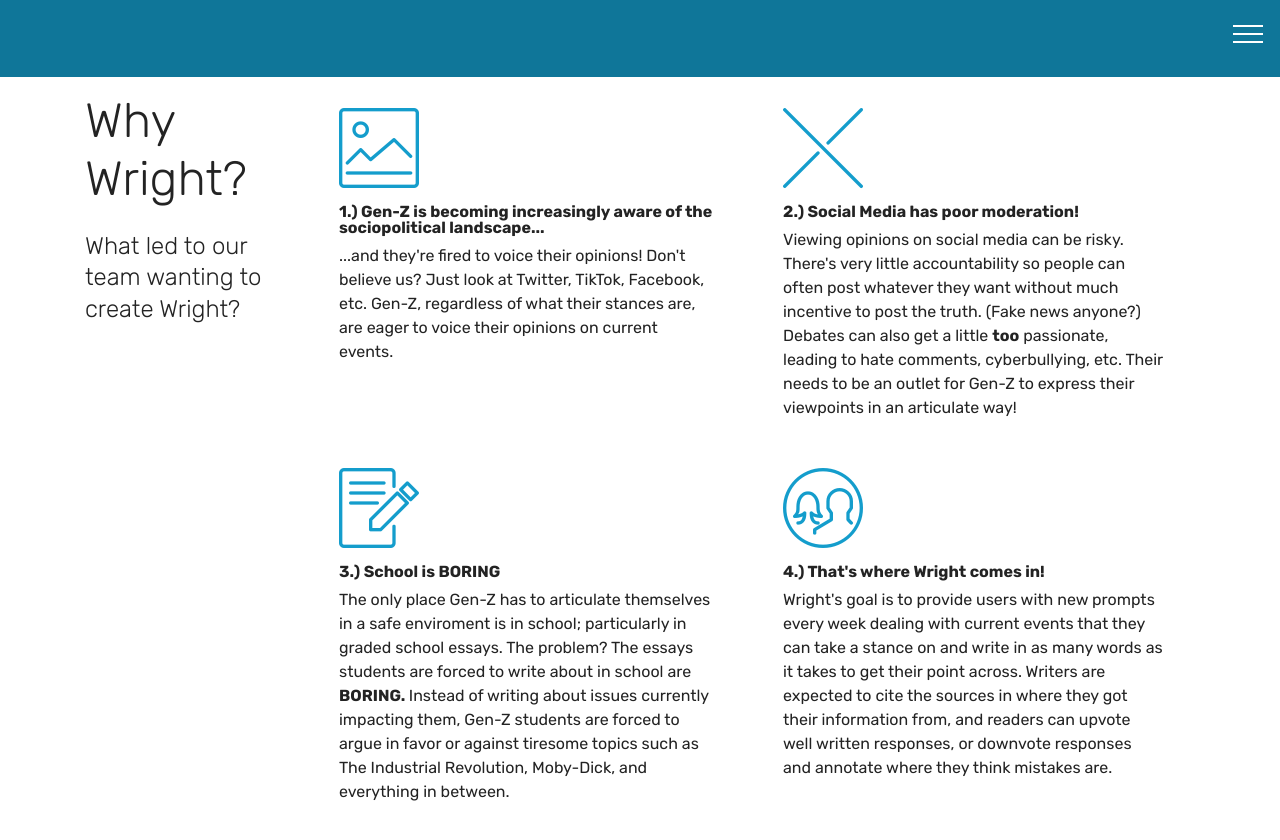
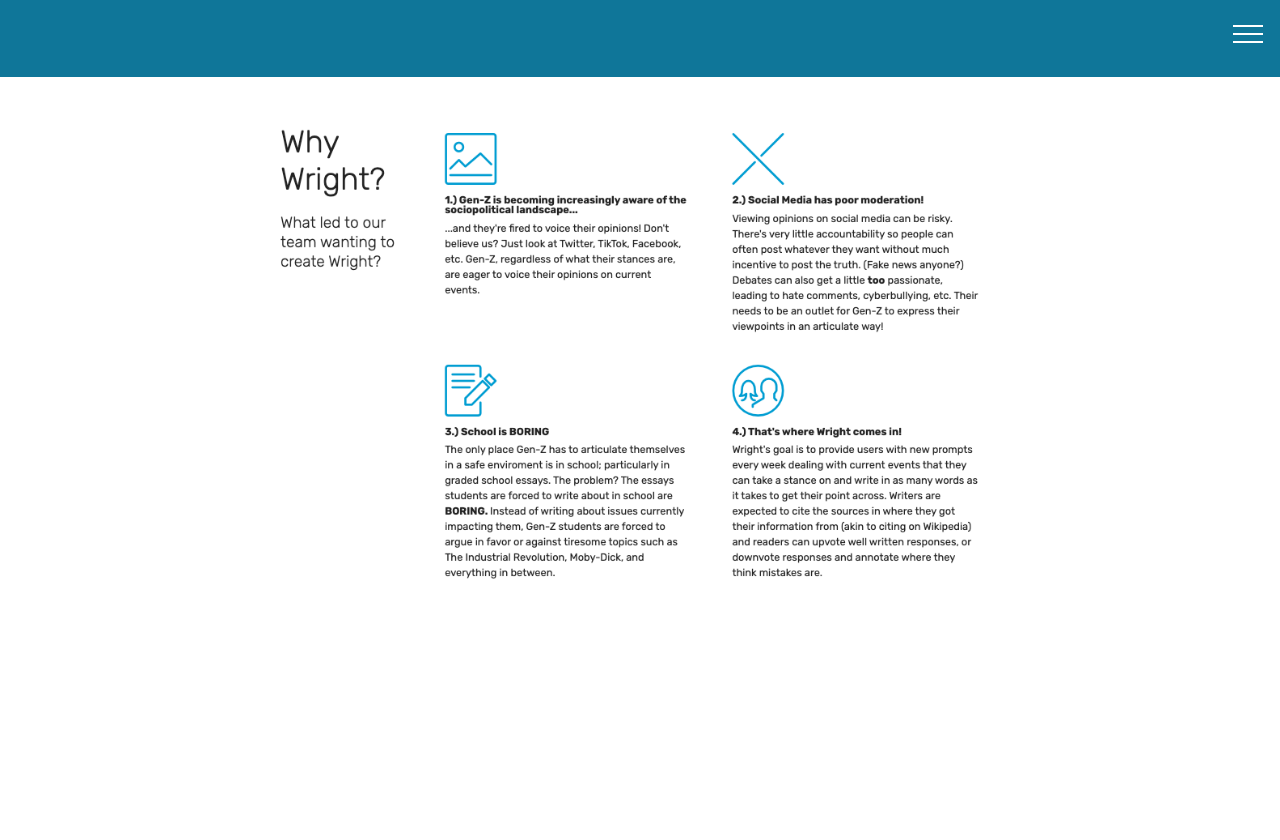
Before and after one commit to whatswright/whatswright.github.io, a plain HTML site: page page6.html in a window 1280 px wide. After the commit the page ends 800 px from the top, so only its background shows below. Drawn offline with Linux system fonts and the light colour scheme; files whose address does not match are found by name.

Commit message:
create github pages

```diff
--- a/assets/mobirise/css/mbr-additional.css
+++ b/assets/mobirise/css/mbr-additional.css
@@ -3552,62 +3552,24 @@ section.lazy-placeholder:after {
 .cid-saAIrQCaVK .dropdown-item:hover {
   color: #767676 !important;
 }
-.cid-saCFvHko7U {
-  padding-top: 60px;
-  padding-bottom: 120px;
-  background-color: #ffffff;
-}
-.cid-saCFvHko7U .mbr-section-subtitle {
-  color: #232323;
-  font-weight: 300;
-}
-.cid-saCFvHko7U .mbr-content-text {
-  color: #232323;
-}
-.cid-saCFvHko7U .card {
-  word-wrap: break-word;
-  flex-shrink: 0;
-  -webkit-flex-shrink: 0;
-}
-.cid-saCFvHko7U .mbr-iconfont {
-  font-size: 80px;
-  color: #149dcc;
-}
-.cid-saCFvHko7U .cards-container {
-  display: flex;
-  -webkit-flex-direction: row;
-  flex-direction: row;
-  -webkit-flex-wrap: wrap;
-  flex-wrap: wrap;
-  -webkit-justify-content: center;
-  justify-content: center;
-  word-break: break-word;
-}
-.cid-saCFvHko7U .media-block {
-  flex-shrink: 0;
-  -webkit-flex-shrink: 0;
-}
-@media (min-width: 992px) {
-  .cid-saCFvHko7U .media-block {
-    padding-right: 2rem;
-  }
-}
-.cid-saCFvHko7U .cards-block {
-  flex-basis: 100%;
-  -webkit-flex-basis: 100%;
-}
-.cid-saCFvHko7U .card-img {
-  display: flex;
-  -webkit-align-items: center;
-  align-items: center;
-  -webkit-flex-wrap: wrap;
-  flex-wrap: wrap;
-}
-@media (max-width: 991px) {
-  .cid-saCFvHko7U .media-block {
-    flex-basis: 100%;
-    -webkit-flex-basis: 100%;
-    padding-left: 0;
-    padding-bottom: 2rem;
-  }
-}
+.cid-saCVurK5eo {
+  background: #ffffff;
+  padding-top: 120px;
+  padding-bottom: 0px;
+}
+.cid-saCVurK5eo .image-block {
+  margin: auto;
+}
+.cid-saCVurK5eo figcaption {
+  position: relative;
+}
+.cid-saCVurK5eo figcaption div {
+  position: absolute;
+  bottom: 0;
+  width: 100%;
+}
+@media (max-width: 768px) {
+  .cid-saCVurK5eo .image-block {
+    width: 100% !important;
+  }
+}
--- a/page6.html
+++ b/page6.html
@@ -50,84 +50,22 @@
                 </li>
                 <li class="nav-item">
                     <a class="nav-link link text-white display-4" href="page6.html">Why Wright?<br></a>
-                </li><li class="nav-item"><a class="nav-link link text-white display-4" href="page4.html">Nu School<br></a></li><li class="nav-item"><a class="nav-link link text-white display-4" href="page1.html">Timeline</a></li><li class="nav-item"><a class="nav-link link text-white display-4" href="page5.html">Updates</a></li><li class="nav-item"><a class="nav-link link text-white display-4" href="page3.html">Wright + Entreprenial Engagement</a></li></ul>
+                </li><li class="nav-item"><a class="nav-link link text-white display-4" href="page4.html">Nu School<br></a></li><li class="nav-item"><a class="nav-link link text-white display-4" href="page1.html">Timeline</a></li><li class="nav-item"><a class="nav-link link text-white display-4" href="page5.html">Updates</a></li><li class="nav-item"><a class="nav-link link text-white display-4" href="page3.html">Wright + Entrepreneurial Engagement</a></li></ul>
 
         </div>
     </nav>
 </section>
 
-<section class="engine"><a href="https://mobirise.info/d">free site maker</a></section><section class="counters2 counters cid-saCFvHko7U" id="counters2-12">
+<section class="engine"><a href="https://mobirise.info/q">free responsive site templates</a></section><section class="cid-saCVurK5eo" id="image1-14">
 
 
 
+    <figure class="mbr-figure container">
+        <div class="image-block" style="width: 66%;">
+            <img src="assets/images/screen-shot-2020-09-15-at-12.12.24-am-905x590.png" width="1400" alt="Mobirise" title="">
 
-
-    <div class="container pt-4 mt-2">
-        <div class="media-container-row">
-            <div class="media-block" style="width: 20%;">
-                <h2 class="mbr-section-title pb-3 align-left mbr-fonts-style display-2">
-                    Why Wright?</h2>
-                <h3 class="mbr-section-subtitle pb-5 align-left mbr-fonts-style display-5">
-                    What led to our team wanting to create Wright?</h3>
-
-            </div>
-            <div class="cards-block">
-                <div class="cards-container">
-                    <div class="card px-3 align-left col-12 col-md-6">
-                        <div class="panel-item p-3">
-                            <div class="card-img pb-3">
-                                <span class="mbr-iconfont pr-2 mbri-photo"></span>
-                                <h3 class="count py-3 mbr-fonts-style display-2"></h3>
-                            </div>
-                            <div class="card-text">
-                                <h4 class="mbr-content-title mbr-bold mbr-fonts-style display-7">1.) Gen-Z is becoming increasingly aware of the sociopolitical landscape...</h4>
-                                <p class="mbr-content-text mbr-fonts-style display-7">
-                                    ...and they're fired to voice their opinions! Don't believe us? Just look at Twitter, TikTok, Facebook, etc. Gen-Z, regardless of what their stances are, are eager to voice their opinions on current events.&nbsp;</p>
-                            </div>
-                        </div>
-                    </div>
-                    <div class="card px-3 align-left col-12 col-md-6">
-                        <div class="panel-item p-3">
-                            <div class="card-img pb-3">
-                                <span class="mbr-iconfont pr-2 mbri-close"></span>
-                                <h3 class="count py-3 mbr-fonts-style display-2"></h3>
-                            </div>
-                            <div class="card-text">
-                                <h4 class="mbr-content-title mbr-bold mbr-fonts-style display-7">2.) Social Media has poor moderation!&nbsp;</h4>
-                                <p class="mbr-content-text mbr-fonts-style display-7">Viewing opinions on social media can be risky. There's very little accountability so people can often post whatever they want without much incentive to post the truth. (Fake news anyone?) Debates can also get a little <strong>too</strong>&nbsp;passionate, leading to hate comments, cyberbullying, etc. Their needs to be an outlet for Gen-Z to express their viewpoints in an articulate way!</p>
-                            </div>
-                        </div>
-                    </div>
-                    <div class="card px-3 align-left col-12 col-md-6">
-                        <div class="panel-item p-3">
-                            <div class="card-img pb-3">
-                                <span class="mbr-iconfont pr-2 mbri-edit"></span>
-                                <h3 class="count py-3 mbr-fonts-style display-2"></h3>
-                            </div>
-                            <div class="card-text">
-                                <h4 class="mbr-content-title mbr-bold mbr-fonts-style display-7">
-                                    3.) School is BORING</h4>
-                                <p class="mbr-content-text mbr-fonts-style display-7">
-                                        The only place Gen-Z has to articulate themselves in a safe enviroment is in school; particularly in graded school essays. The problem? The essays students are forced to write about in school are <strong>BORING</strong><strong>. </strong>Instead of writing about issues currently impacting them, Gen-Z students are forced to argue in favor or against tiresome topics such as The Industrial Revolution, Moby-Dick, and everything in between.<br></p>
-                            </div>
-                        </div>
-                    </div>
-                    <div class="card px-3 align-left col-12 col-md-6">
-                        <div class="panel-item p-3">
-                            <div class="card-img pb-3">
-                                <span class="mbr-iconfont pr-2 mbri-users"></span>
-                                <h3 class="count py-3 mbr-fonts-style display-2"></h3>
-                            </div>
-                            <div class="card-texts">
-                                <h4 class="mbr-content-title mbr-bold mbr-fonts-style display-7">4.) That's where Wright comes in!</h4>
-                                <p class="mbr-content-text mbr-fonts-style display-7">Wright's goal is to provide users with new prompts every week dealing with current events that they can take a stance on and write in as many words as it takes to get their point across. Writers are expected to cite the sources in where they got their information from, and readers&nbsp;can upvote well written responses, or downvote responses and annotate where they think mistakes are.<br></p>
-                            </div>
-                        </div>
-                    </div>
-                </div>
-            </div>
         </div>
-    </div>
+    </figure>
 </section>
 
 
@@ -139,7 +77,6 @@
   <script src="assets/dropdown/js/nav-dropdown.js"></script>
   <script src="assets/dropdown/js/navbar-dropdown.js"></script>
   <script src="assets/touchswipe/jquery.touch-swipe.min.js"></script>
-  <script src="assets/viewportchecker/jquery.viewportchecker.js"></script>
   <script src="assets/theme/js/script.js"></script>
 
 
```
Also changed, not shown: assets/images/hashes.json (+1 -1 lines), index.html (+2 -2 lines), page1.html (+2 -2 lines), page3.html (+2 -2 lines), page4.html (+2 -2 lines), page5.html (+2 -2 lines), assets/images/screen-shot-2020-09-15-at-12.12.24-am-905x590.png (added), 1 other file.
